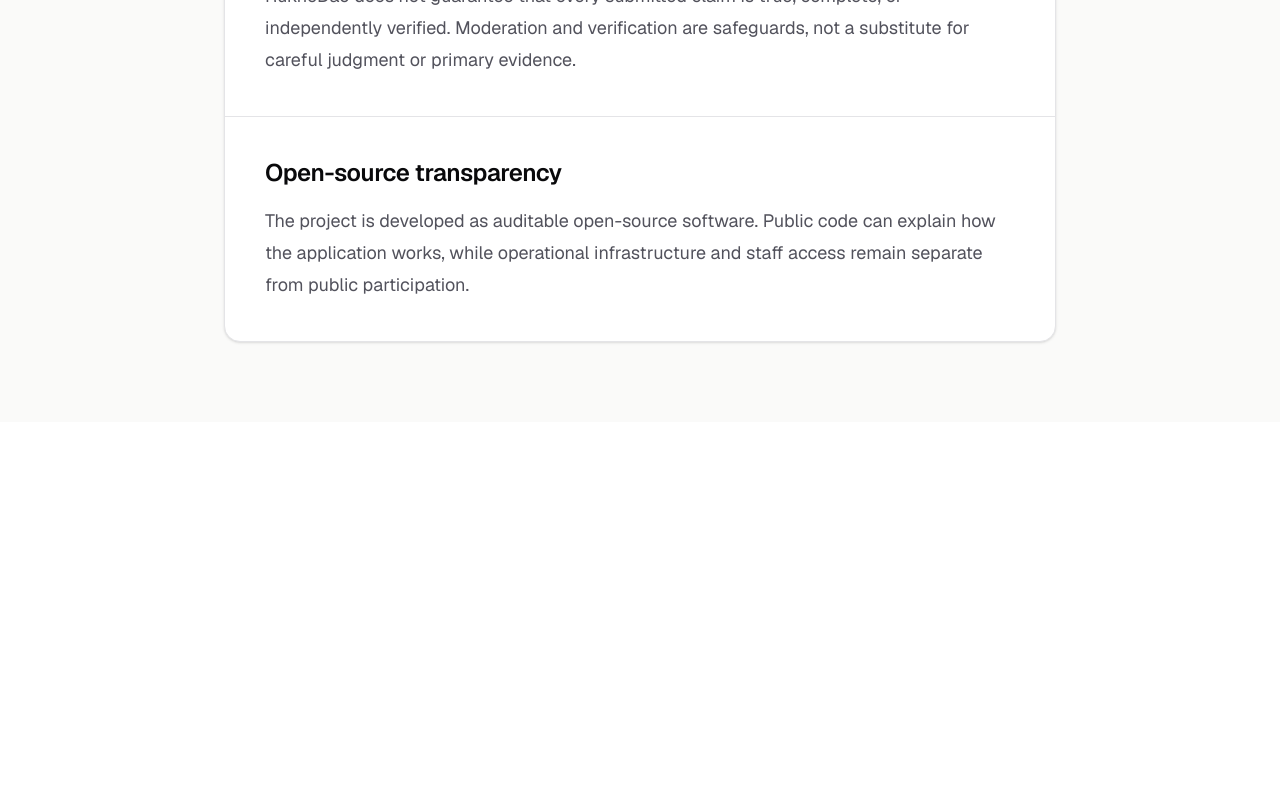
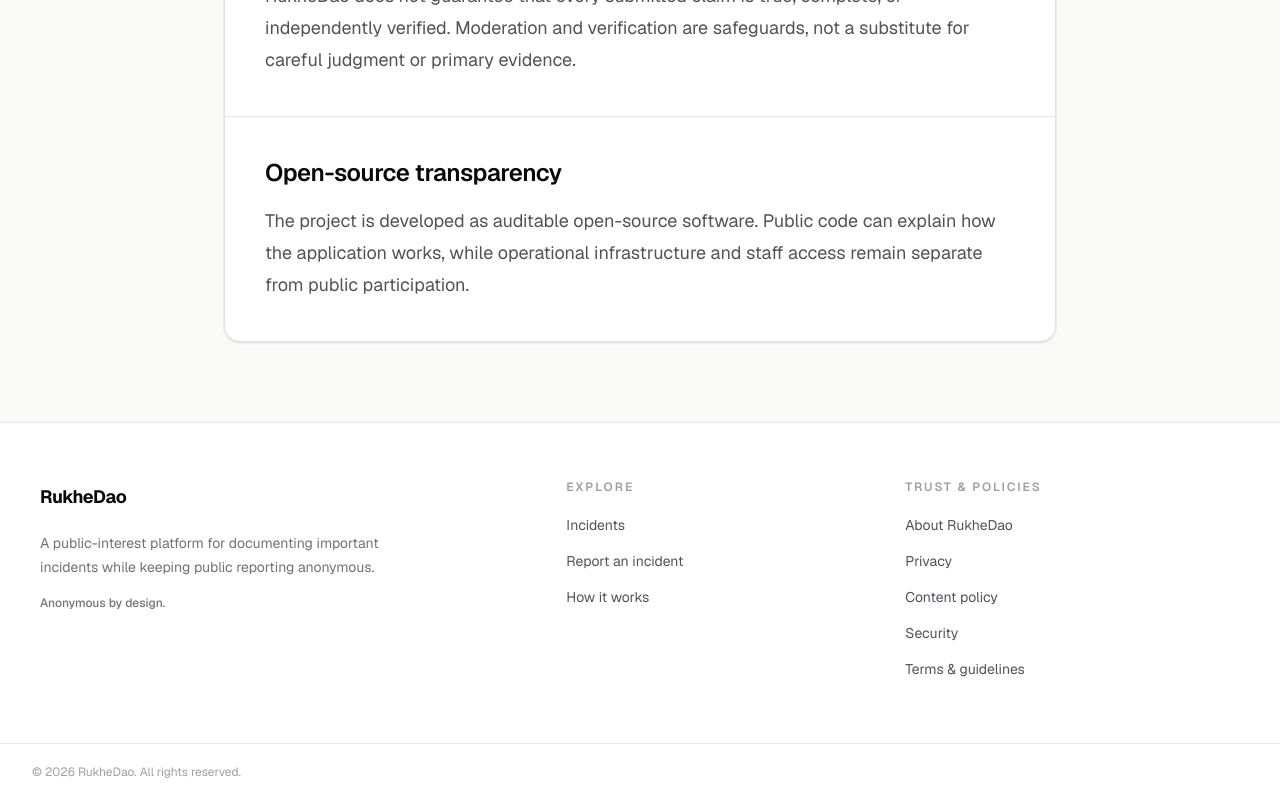
Before and after one commit to farukislamyt/rukhedao, a Next.js app: page /en/about in a window 1280 px wide. Shown: the part 1105-1905 px from the top of the page. Before the commit the page ends 1527 px from the top, so only its background shows below. Built offline with nearby package versions, Linux system fonts and the light colour scheme.

Commit message:
feat: render footer site-wide

```diff
--- a/app/[locale]/layout.tsx
+++ b/app/[locale]/layout.tsx
@@ -4,6 +4,7 @@ import { notFound } from "next/navigation";
 import { hasLocale, NextIntlClientProvider } from "next-intl";
 import { getMessages } from "next-intl/server";
 
+import { Footer } from "@/components/layout/footer";
 import { Navbar } from "@/components/layout/navbar";
 import { routing } from "@/i18n/routing";
 
@@ -56,6 +57,7 @@ export default async function LocaleLayout({
                 <NextIntlClientProvider messages={messages}>
                     <Navbar />
                     {children}
+                    <Footer />
                 </NextIntlClientProvider>
             </body>
         </html>
```
